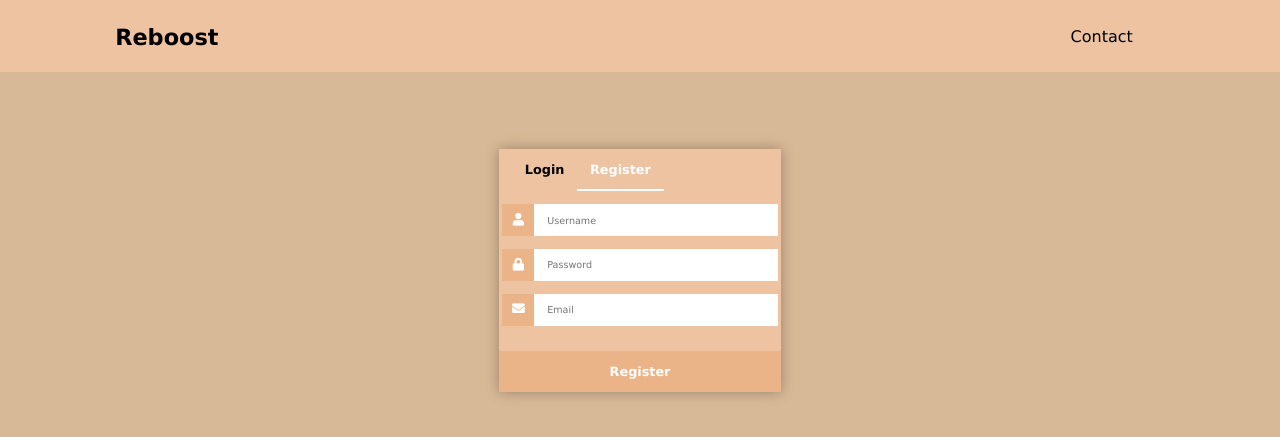
After one commit to sababot/reboost, a Flask app: page /register in a window 1280 px wide. The commit adds this page. Shown: the top 437 px of the page. Run offline with Flask 2, Linux system fonts and the light colour scheme; some libraries are stand-ins or nearby versions.

Commit message:
register

```diff
--- a/main.py
+++ b/main.py
@@ -21,7 +21,7 @@ mysql = MySQL(app)
 @app.route('/login/', methods=['GET', 'POST'])
 def login():
     # Output message if something goes wrong...
-    msg = 'asdfsadf'
+    msg = ''
 
     if request.method == 'POST' and 'username' in request.form and 'password' in request.form:
     	# Create variables for easy access
@@ -44,7 +44,42 @@ def login():
             # Account doesnt exist or username/password incorrect
             msg = 'Incorrect username/password!'
 
-    return render_template('index.html', msg='')
+    return render_template('login.html', msg='')
+
+@app.route('/register', methods=['GET', 'POST'])
+def register():
+    # Output message if something goes wrong...
+    msg = ''
+    # Check if "username", "password" and "email" POST requests exist (user submitted form)
+    if request.method == 'POST' and 'username' in request.form and 'password' in request.form and 'email' in request.form:
+        # Create variables for easy access
+        username = request.form['username']
+        password = request.form['password']
+        email = request.form['email']
+
+        # Check if account exists using MySQL
+        cursor = mysql.connection.cursor(MySQLdb.cursors.DictCursor)
+        cursor.execute('SELECT * FROM accounts WHERE username = %s', (username,))
+        account = cursor.fetchone()
+        # If account exists show error and validation checks
+        if account:
+            msg = 'Account already exists!'
+        elif not re.match(r'[^@]+@[^@]+\.[^@]+', email):
+            msg = 'Invalid email address!'
+        elif not re.match(r'[A-Za-z0-9]+', username):
+            msg = 'Username must contain only characters and numbers!'
+        elif not username or not password or not email:
+            msg = 'Please fill out the form!'
+        else:
+            # Account doesnt exists and the form data is valid, now insert new account into accounts table
+            cursor.execute('INSERT INTO accounts VALUES (NULL, %s, %s, %s)', (username, password, email,))
+            mysql.connection.commit()
+            msg = 'You have successfully registered!'
+    elif request.method == 'POST':
+        # Form is empty... (no POST data)
+        msg = 'Please fill out the form!'
+    # Show registration form with message (if any)
+    return render_template('register.html', msg=msg)
 
 @app.route('/login/logout')
 def logout():
@@ -57,19 +92,39 @@ def logout():
 
 @app.route('/')
 def home():
-   return render_template('home.html')
+    # Check if user is loggedin
+    if 'loggedin' in session:
+        # User is loggedin show them the home page
+        return render_template('home.html', username=session['username'])
+    # User is not loggedin redirect to login page
+    return redirect(url_for('login'))
 
 @app.route('/habit-tracker')
 def habit_tracker():
-   return render_template('habit-tracker.html')
+    # Check if user is loggedin
+    if 'loggedin' in session:
+        # User is loggedin show them the home page
+        return render_template('habit_tracker.html', username=session['username'])
+    # User is not loggedin redirect to login page
+    return redirect(url_for('login'))
 
 @app.route('/gratitude-journal')
 def gratitude_journal():
-   return render_template('gratitude-journal.html')
+    # Check if user is loggedin
+    if 'loggedin' in session:
+        # User is loggedin show them the home page
+        return render_template('gratitude_journal.html', username=session['username'])
+    # User is not loggedin redirect to login page
+    return redirect(url_for('login'))
 
 @app.route('/time-table')
 def time_table():
-   return render_template('time-table.html')
+    # Check if user is loggedin
+    if 'loggedin' in session:
+        # User is loggedin show them the home page
+        return render_template('time-table.html', username=session['username'])
+    # User is not loggedin redirect to login page
+    return redirect(url_for('login'))
 
 if __name__ == '__main__':
     app.run()
--- a/templates/home.html
+++ b/templates/home.html
@@ -16,11 +16,12 @@
 			<a class="active" href="/">Dashboard</a>
 			<a href="/profile">Profile</a>
 			<a href="/contact">Contact</a>
+			<a href="/login/logout">Logout</a>
 		</div>
 	</div>
 
 	<!--Title-->
-	<p style="text-align: center; font-size: 2vw; padding-top: 2.5vw; padding-bottom: 4.5vw;">Greetings, Aitor Garcia Hombrados</p>
+	<p style="text-align: center; font-size: 2vw; padding-top: 2.5vw; padding-bottom: 4.5vw;">Greetings, {{ username }}</p>
 
 	<!--Dashboard-->
 	<div class="wrapper-sections">
--- a/templates/index.html
+++ b/templates/login.html
@@ -3,7 +3,7 @@
 <head>
 	<meta charset="utf-8">
 	<meta name="viewport" content="width=device-width, initial-scale=1">
-	<title>Reboost</title>
+	<title>Reboost | Login</title>
 
 	<link rel="stylesheet" type="text/css" href="../static/css/style.css">
 	<link rel="stylesheet" type="text/css" href="../static/css/login.css">
--- /dev/null
+++ b/templates/register.html
@@ -0,0 +1,46 @@
+<!DOCTYPE html>
+<html>
+<head>
+	<meta charset="utf-8">
+	<meta name="viewport" content="width=device-width, initial-scale=1">
+	<title>Reboost | Register</title>
+
+	<link rel="stylesheet" type="text/css" href="../static/css/style.css">
+	<link rel="stylesheet" type="text/css" href="../static/css/login.css">
+
+	<link rel="stylesheet" href="https://use.fontawesome.com/releases/v5.7.1/css/all.css">
+</head>
+<body>
+	<!--Header-->
+	<div id="header-element" class="header">
+		<a class="logo" href="">Reboost</a>
+		<div class="header-right" style="padding-right: 10vw;">
+			<a href="/contact">Contact</a>
+		</div>
+	</div>
+
+	<!--Register-->
+	<div class="register">
+			<div class="links">
+				<a href="{{ url_for('login') }}">Login</a>
+				<a href="{{ url_for('register') }}" class="active">Register</a>
+			</div>
+			<form action="{{ url_for('register') }}" method="post" autocomplete="off">
+				<label for="username">
+					<i class="fas fa-user"></i>
+				</label>
+				<input type="text" name="username" placeholder="Username" id="username" required>
+				<label for="password">
+					<i class="fas fa-lock"></i>
+				</label>
+				<input type="password" name="password" placeholder="Password" id="password" required>
+				<label for="email">
+					<i class="fas fa-envelope"></i>
+				</label>
+				<input type="email" name="email" placeholder="Email" id="email" required>
+				<div class="msg">{{ msg }}</div>
+				<input type="submit" value="Register">
+			</form>
+		</div>
+</body>
+</html>
```
Also changed, not shown: 2 other files.
